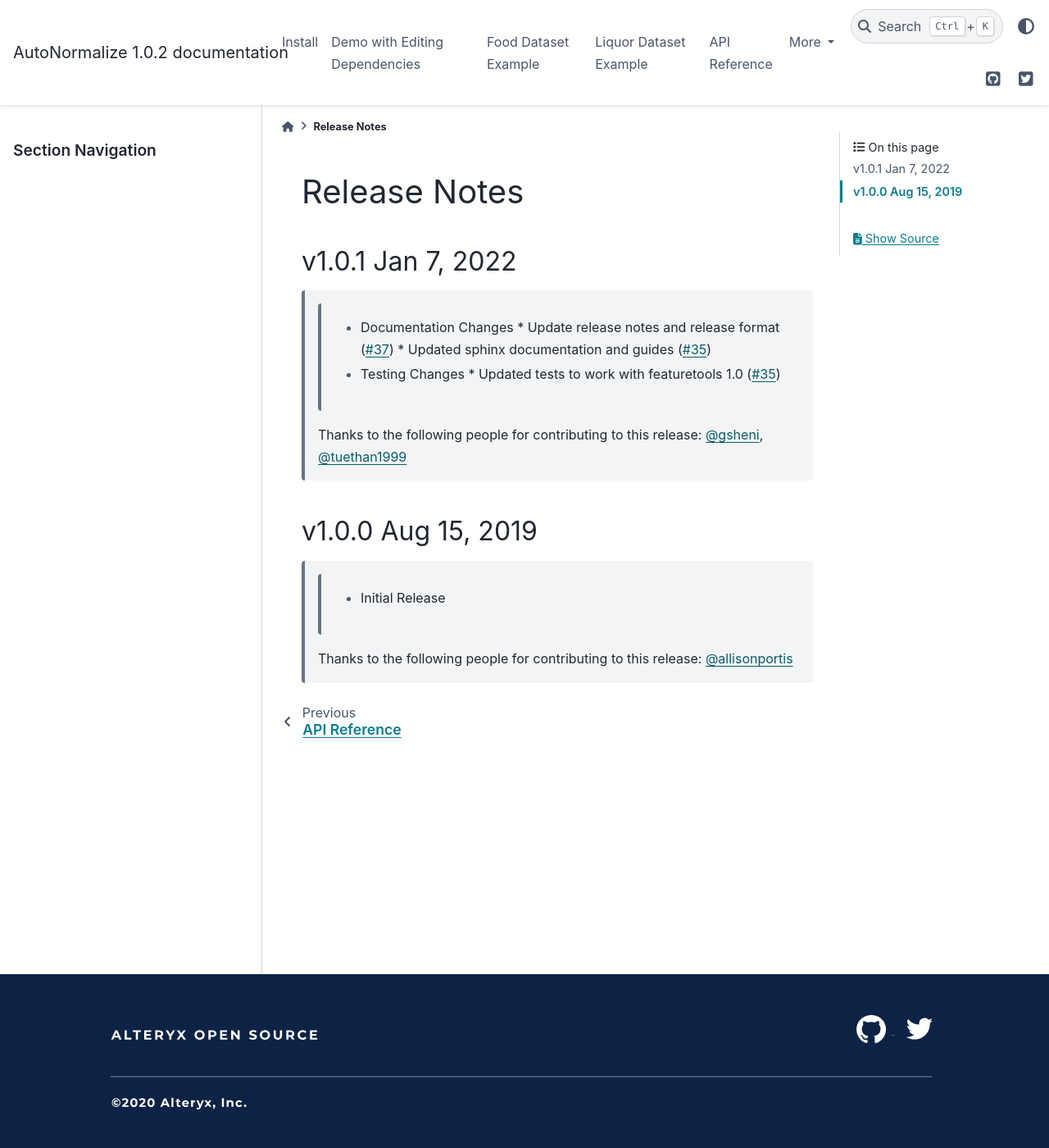
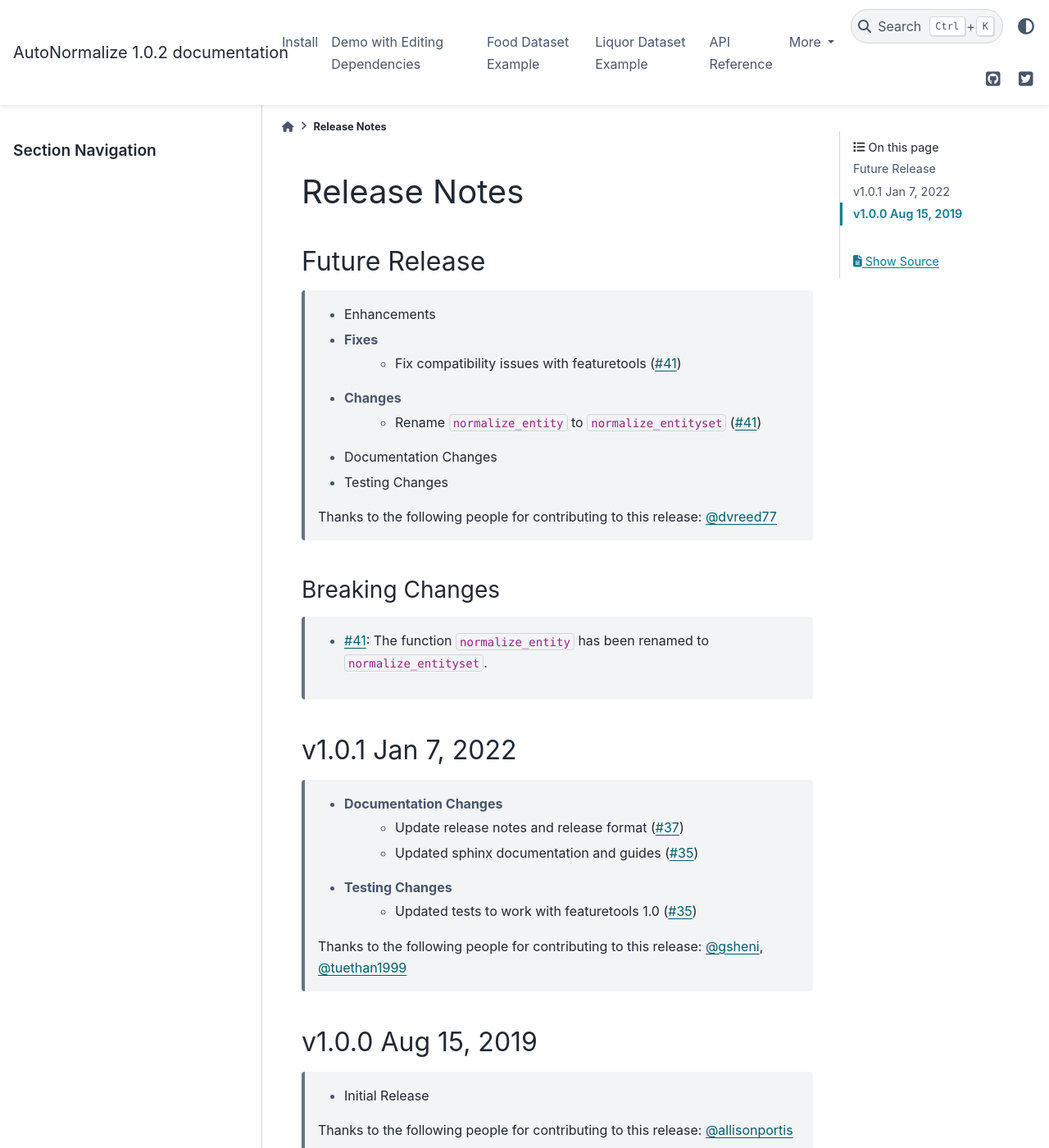
Before and after one commit to alteryx/autonormalize, a Sphinx documentation site: the page built from docs/source/release_notes.rst, in a window 1280 px wide and 1400 px high. Shown: the whole window at 82% size. Built offline with Sphinx 7.4.7 and the PyData theme 0.15.4, drawn with Linux system fonts in a browser that asks for light colours; comment, search, counter and statistics services are not loaded.

Commit message:
Fix compatibility issues with Featuretools (#41)
* tests pass

* upgraded sphinx

* trying to fix sphinx error

* added test

* removed comment

* removed ww.init()

* updated release notes

* fixed release note formatting

* fixed formatting

* changed entities to dataframes

* renamed normalize_entity to normalize_entityset

* fixed test

* added breaking change note to release notes

```diff
--- a/dev-requirements.txt
+++ b/dev-requirements.txt
@@ -3,9 +3,9 @@
 flake8==3.7.8
 autopep8==1.4.4
 isort==4.3.21
-nbsphinx==0.8.5
-pydata-sphinx-theme==0.4.0
-Sphinx==3.2.1
+nbsphinx==0.8.7
+pydata-sphinx-theme==0.7.1
+Sphinx==4.2.0
 nbconvert==6.0.2
 ipython==7.16.3
 pygments==2.8.1
--- a/docs/source/api_reference.rst
+++ b/docs/source/api_reference.rst
@@ -16,7 +16,7 @@
    make_entityset
    auto_entityset
    auto_normalize
-   normalize_entity
+   normalize_entityset
 
 Dependencies
 ======================
--- a/docs/source/release_notes.rst
+++ b/docs/source/release_notes.rst
@@ -3,34 +3,41 @@
 Release Notes
 -------------
 
-.. Future Release
-  ==============
+Future Release
+==============
     * Enhancements
     * Fixes
+        * Fix compatibility issues with featuretools (:pr:`41`)
     * Changes
+        * Rename ``normalize_entity`` to ``normalize_entityset`` (:pr:`41`)
     * Documentation Changes
     * Testing Changes
 
-.. Thanks to the following people for contributing to this release:
+    Thanks to the following people for contributing to this release:
+    :user:`dvreed77`
+
+Breaking Changes
+++++++++++++++++
+    * :pr:`41`: The function ``normalize_entity`` has been renamed to ``normalize_entityset``.
 
 v1.0.1 Jan 7, 2022
 ==================
     * Documentation Changes
-      * Update release notes and release format (:pr:`37`)
-      * Updated sphinx documentation and guides (:pr:`35`)
+        * Update release notes and release format (:pr:`37`)
+        * Updated sphinx documentation and guides (:pr:`35`)
     * Testing Changes
-      * Updated tests to work with featuretools 1.0 (:pr:`35`)
+        * Updated tests to work with featuretools 1.0 (:pr:`35`)
 
-  Thanks to the following people for contributing to this release:
-  :user:`gsheni`, :user:`tuethan1999`
+    Thanks to the following people for contributing to this release:
+    :user:`gsheni`, :user:`tuethan1999`
 
 
 v1.0.0 Aug 15, 2019
 ===================
     * Initial Release
 
-  Thanks to the following people for contributing to this release:
-  :user:`allisonportis`
+    Thanks to the following people for contributing to this release:
+    :user:`allisonportis`
 
 .. command
 .. git log --pretty=oneline --abbrev-commit
```
Also changed, not shown: README.md (+24 -24 lines), 2 other files.
